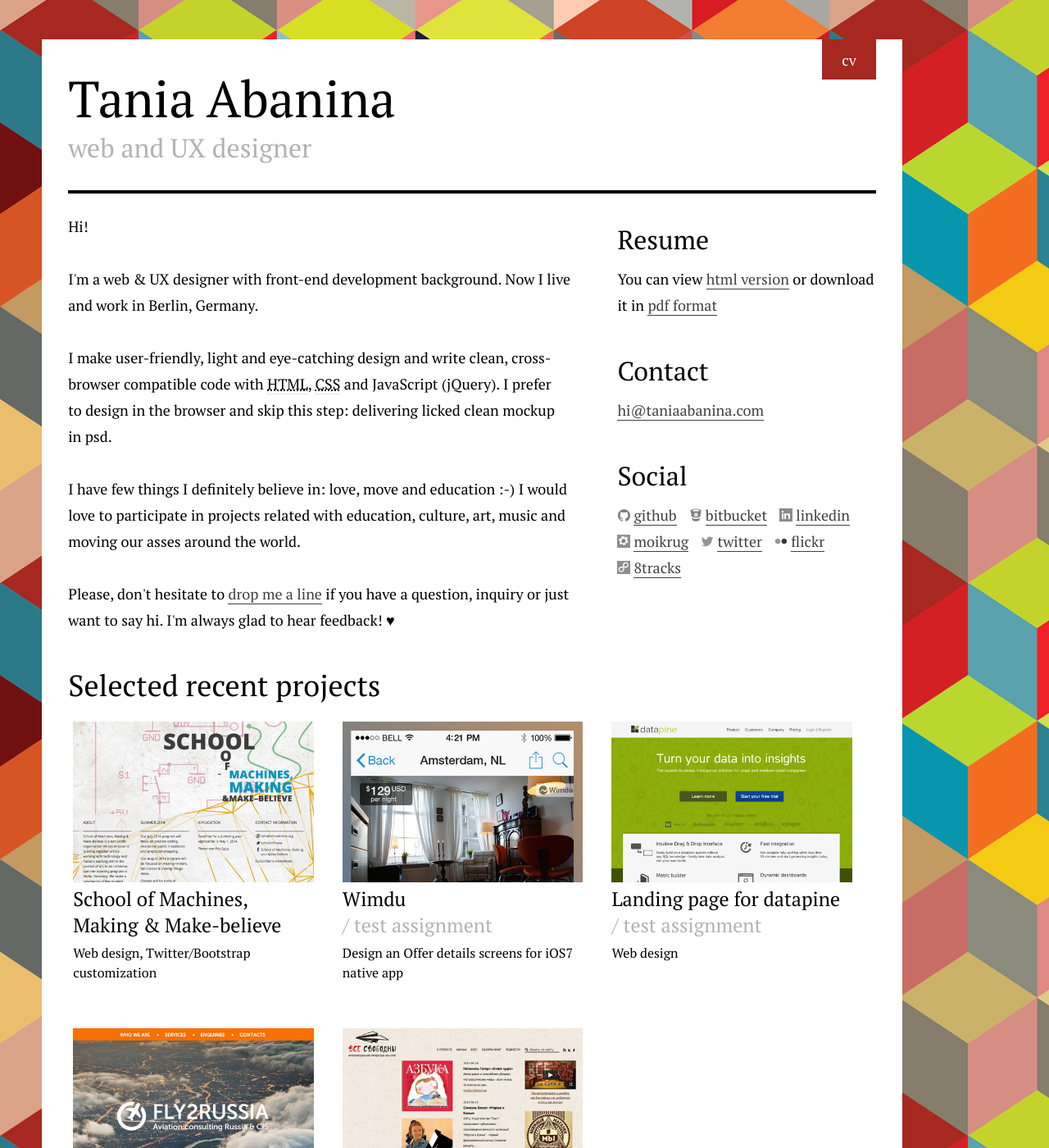
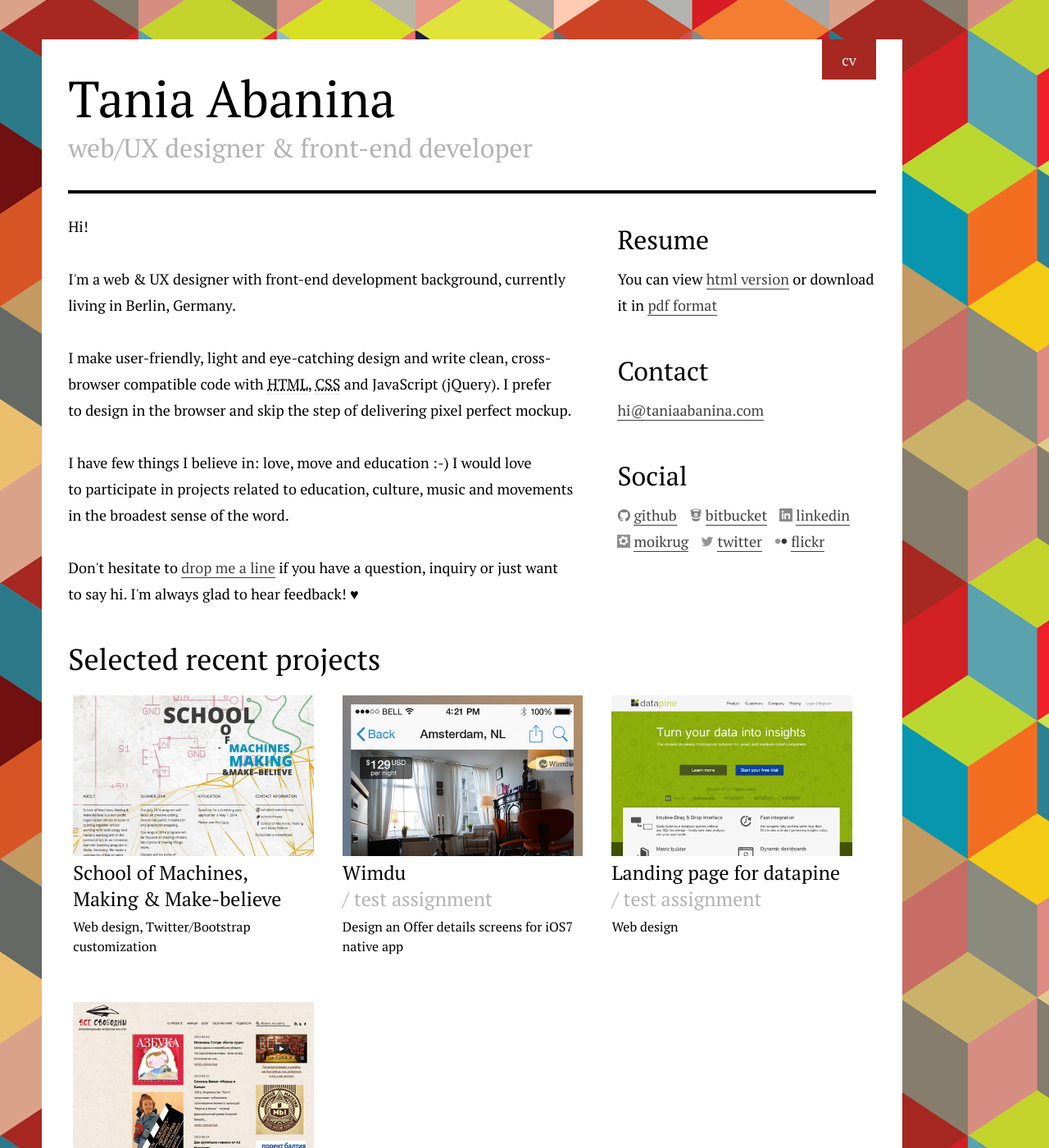
Before and after one commit to tataata/taniaabanina.com, a Jekyll site: the page built from index.html, in a window 1280 px wide and 1400 px high. Shown: the whole window at 82% size. Built offline with Jekyll 4.4.1, drawn with Linux system fonts in a browser that asks for light colours; nearby versions of some CDN libraries; some of the changed text lies outside the part shown.

```diff
--- a/_layouts/default.html
+++ b/_layouts/default.html
@@ -6,7 +6,7 @@
 		{% include nav.html 	%}
 
 		<header class="header">
-				<h1>Tania Abanina<span class="small">web and UX designer</span></h1>
+			<h1>Tania Abanina <span class="small">web/UX designer &amp; front-end developer</span></h1>
 		</header><!-- /header -->
 
 		<section class="content">
@@ -14,10 +14,10 @@
 			<section class="entry clearfix">
 				<div class="text">
 					<p>Hi!</p>
-					<p>I'm&nbsp;a&nbsp;web&nbsp;&&nbsp;UX designer with front-end development background. Now I live and work in&nbsp;Berlin, Germany.</p>
-					<p>I make user-friendly, light and&nbsp;eye-catching design and&nbsp;write clean, cross-browser compatible code with <abbr title="HyperText Markup Language">HTML</abbr>, <abbr title="Cascading Style Sheets">CSS</abbr> and&nbsp;JavaScript&nbsp;(jQuery). I&nbsp;prefer to&nbsp;design in&nbsp;the browser and skip this step: delivering licked clean mockup in&nbsp;psd. </p>
-					<p>I&nbsp;have few things I&nbsp;definitely believe in: love, move and education :-) I&nbsp;would love to&nbsp;participate in&nbsp;projects related with education, culture, art,&nbsp;music and moving our asses around the world. </p>
-					<p>Please, don't hesitate to <a href="mailto:hi@taniaabanina.com"  title="write a letter to Tania">drop me&nbsp;a&nbsp;line</a> if&nbsp;you have a&nbsp;question, inquiry or&nbsp;just want to&nbsp;say&nbsp;hi. I'm&nbsp;always glad to&nbsp;hear feedback! ♥</p>
+					<p>I'm&nbsp;a&nbsp;web&nbsp;&&nbsp;UX designer with front-end development background, currently living in Berlin, Germany.</p>
+					<p>I make user-friendly, light and&nbsp;eye-catching design and&nbsp;write clean, cross-browser compatible code with <abbr title="HyperText Markup Language">HTML</abbr>, <abbr title="Cascading Style Sheets">CSS</abbr> and&nbsp;JavaScript&nbsp;(jQuery). I&nbsp;prefer to&nbsp;design in&nbsp;the browser and skip the step of delivering pixel perfect mockup.</p>
+					<p>I&nbsp;have few things I&nbsp;believe in: love, move and education :-) I&nbsp;would love to&nbsp;participate in&nbsp;projects related to&nbsp;education, culture, music and movements in&nbsp;the broadest sense of&nbsp;the word.</p>
+					<p>Don't hesitate to&nbsp;<a href="mailto:hi@taniaabanina.com"  title="write a letter to Tania">drop me&nbsp;a&nbsp;line</a> if&nbsp;you have a&nbsp;question, inquiry or&nbsp;just want to&nbsp;say&nbsp;hi. I'm&nbsp;always glad to&nbsp;hear feedback! ♥</p>
 				</div>
 				<aside class="aside">
 
@@ -33,7 +33,6 @@
 						<li><a href="http://taniaabanina.moikrug.ru/" title="Таня Абанина на Моемкруге" class="icon-moikrug">moikrug</a></li>
 						<li><a href="http://twitter.com/tataata" title="tataata's twitter" class="icon-twitter">twitter</a></li>
 						<li><a href="http://www.flickr.com/photos/tataata/" title="Tania Abanina on Flickr" class="icon-flickr">flickr</a></li>
-						<li><a href="http://8tracks.com/tataata/" title="Tania Abanina on 8tracks" class="icon-8tracks">8tracks</a></li>
 					</ul>
 				</aside>
 			</section>
@@ -67,13 +66,6 @@
 						<p class="scope">Web design</p>
 					</li>
 
-					<li class="projects__item">
-						<a href="http://fly2russia.com/" class="thumb" title="Fly to Russia">
-							<img src="i/thumb-fly2russia.jpg" alt="Screenshot of fly2russia.com">
-							<h2>Fly2Russia</h2>
-						</a>
-						<p class="scope">Web design, <abbr title="HyperText Markup Language">HTML</abbr>, <abbr title="Cascading Style Sheets">CSS</abbr></p>
-					</li>
 
 					<li class="projects__item">
 						<a href="http://vse-svobodny.com/" class="thumb" title="Все свободны">
```
Also changed, not shown: css/.css (added, +28 -0 lines), 1 other file.
